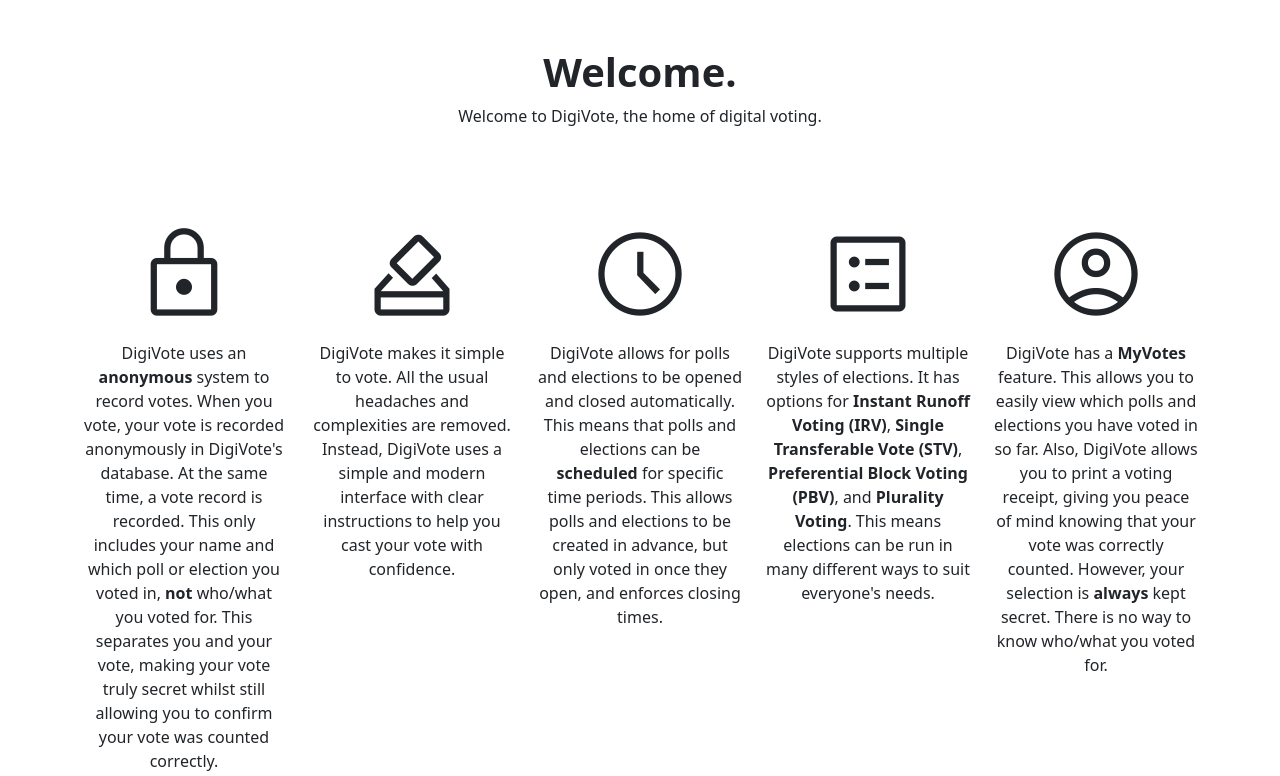
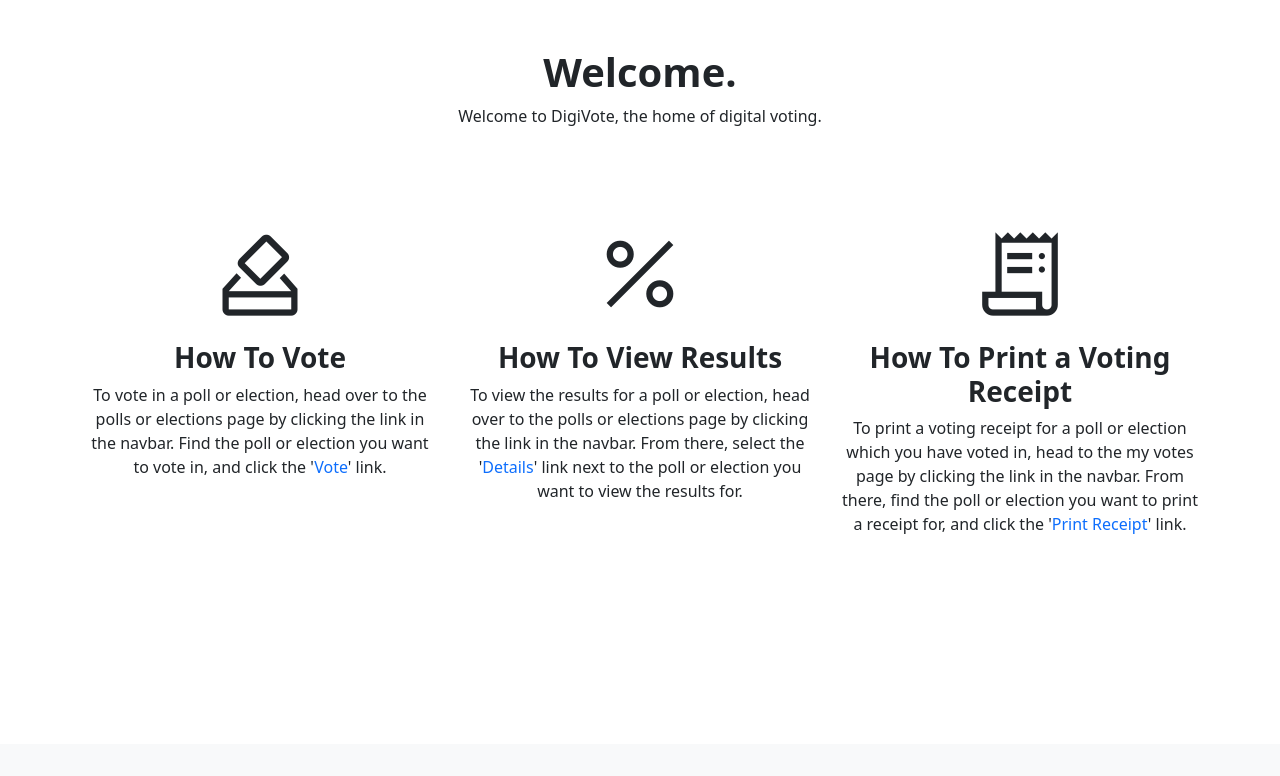
Before and after one commit to LiamSpatola/DigiVote, a Django app: page / in a window 1280 px wide. Shown: the part 56-832 px from the top of the page. After the commit the page ends 590 px from the top, so only its background shows below. Run offline with Django 5.2, Linux system fonts and the light colour scheme; the visitor is signed in with stand-in values (Sample User, id 1); data that the repository does not hold is empty; some libraries are stand-ins or nearby versions.

Commit message:
Changed the home page when the user logs in

```diff
--- a/digivote/vote/templates/index.html
+++ b/digivote/vote/templates/index.html
@@ -6,6 +6,27 @@
 <h1 class="text-center pt-5"><strong>Welcome.</strong></h1>
 <p class="text-center pb-5">Welcome to DigiVote, the home of digital voting.</p>
 
+{% if user_logged_in %}
+<div class="container mt-5">
+    <div class="row align-items-start">
+        <div class="col">
+            <h1 class="text-center"><span class="material-symbols-outlined" style="font-size: 100px;">how_to_vote</span></h3>
+            <h3 class="text-center"><strong>How To Vote</strong></h3>
+            <p class="text-center">To vote in a poll or election, head over to the polls or elections page by clicking the link in the navbar. Find the poll or election you want to vote in, and click the '<span class="text-primary">Vote</span>' link.</p>
+        </div>
+        <div class="col">
+            <h1 class="text-center"><span class="material-symbols-outlined" style="font-size: 100px;">percent</span></h3>
+            <h3 class="text-center"><strong>How To View Results</strong></h3>
+            <p class="text-center">To view the results for a poll or election, head over to the polls or elections page by clicking the link in the navbar. From there, select the '<span class="text-primary">Details</span>' link next to the poll or election you want to view the results for.</p>
+        </div>
+        <div class="col">
+            <h1 class="text-center"><span class="material-symbols-outlined" style="font-size: 100px;">receipt_long</span></h3>
+            <h3 class="text-center"><strong>How To Print a Voting Receipt</strong></h3>
+            <p class="text-center">To print a voting receipt for a poll or election which you have voted in, head to the my votes page by clicking the link in the navbar. From there, find the poll or election you want to print a receipt for, and click the '<span class="text-primary">Print Receipt</span>' link.</p>
+        </div>
+    </div>
+</div>
+{% else %}
 <div class="container mt-5">
     <div class="row align-items-start">
         <div class="col">
@@ -30,4 +51,5 @@
         </div>
     </div>
 </div>
+{% endif %}
 {% endblock %}
--- a/digivote/vote/views.py
+++ b/digivote/vote/views.py
@@ -36,7 +36,7 @@ def update_elections():
 def index(request):
     update_polls()
     update_elections()
-    return render(request, "index.html")
+    return render(request, "index.html", {"user_logged_in": request.user.is_authenticated})
 
 
 def login(request):
```
